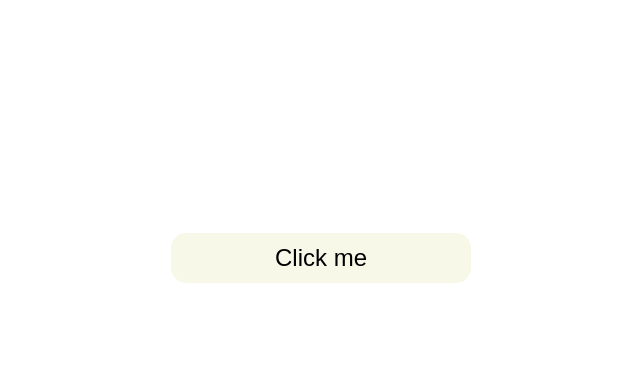
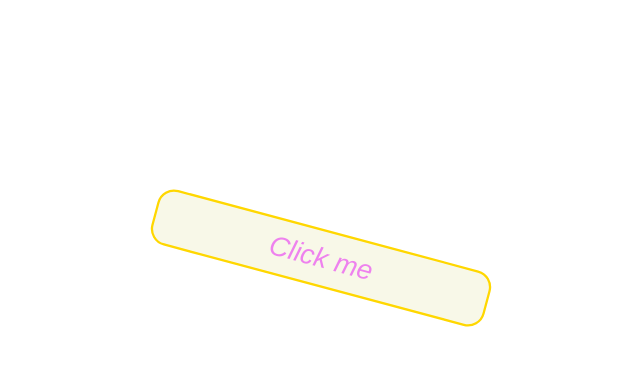
Before and after one commit to dfaz3019/button-background-colour-changer, a plain HTML site: page index.html in a window 1280 px wide. In both pictures the pointer is over the button "Click me". Shown: the whole page, without its empty margins (319-959 px from the left). Drawn offline with Linux system fonts and the light colour scheme.

Commit message:
More CSS added.

```diff
--- a/script.js
+++ b/script.js
@@ -15,7 +15,7 @@ const randTest = () => {
     let message = zeroFound ? "Zero Found!" : "Zero Not Found!";
     alert(message); // console.log is a better alternative when testing values :P
 }
-randTest();
+// randTest();
 
 // suggested alternative random logic below
 // Returns a random integer from 0 to 9:
--- a/style.css
+++ b/style.css
@@ -13,8 +13,13 @@ button {
     background-color: beige;
     font-size: 1.5em;
     border: none;
+
 }
 
 button:hover {
     background-color: rgba(245, 245, 220, 0.644);
+    border: 2px solid gold;
+    color: violet;
+    font-style: italic;
+    transform: rotate(15deg) scaleX(1.15) scaleY(1.15);
 }
```
